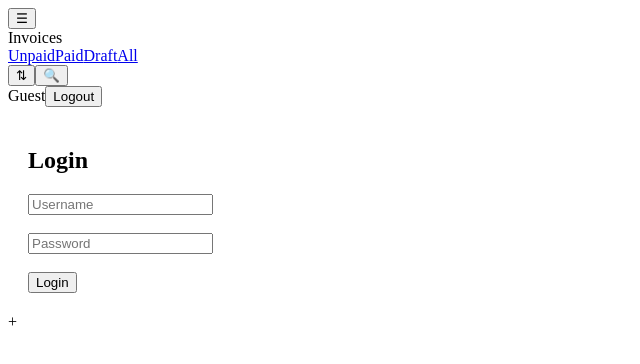
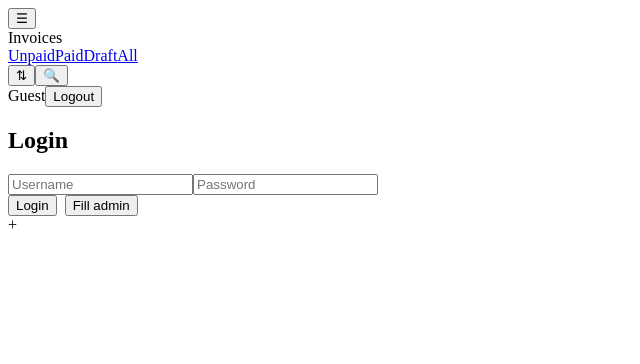
Before and after one commit to gitApr01/blood-test-app, a React app in the folder frontend/: page / in a window 1280 px wide. Shown: the top 364 px of the page, without its empty margins (0-640 px from the left). Built offline with nearby package versions, Linux system fonts and the light colour scheme; the HTML template or start-up script is replaced by a standard one.

Commit message:
Update Login.js

```diff
--- a/frontend/src/pages/Login.js
+++ b/frontend/src/pages/Login.js
@@ -1,49 +1,36 @@
+// frontend/src/pages/Login.js
 import React, { useState } from "react";
 import { useNavigate } from "react-router-dom";
+import API from "../api";
 
-function Login() {
-  const navigate = useNavigate();
-
+export default function Login({ onLogin }) {
   const [username, setUsername] = useState("");
   const [password, setPassword] = useState("");
+  const nav = useNavigate();
 
-  const loginUser = async () => {
-    const res = await fetch("https://blood-test-app.onrender.com/login", {
-      method: "POST",
-      headers: { "Content-Type": "application/json" },
-      body: JSON.stringify({ username, password }),
-    });
-
-    const data = await res.json();
-
-    if (data.success) {
-      localStorage.setItem("username", data.username);
-      localStorage.setItem("role", data.role);
-      navigate("/tests");
+  const submit = async (e) => {
+    e?.preventDefault();
+    const res = await API.login(username, password);
+    if (res && res.success) {
+      const user = { username: res.username, id: res.id, role: res.role };
+      onLogin && onLogin(user);
+      nav("/tests");
     } else {
-      alert("Invalid username or password");
+      alert(res?.message || "Invalid username or password");
     }
   };
 
   return (
-    <div style={{ padding: 20 }}>
+    <div className="card login-card">
       <h2>Login</h2>
-
-      <input
-        type="text"
-        placeholder="Username"
-        onChange={(e) => setUsername(e.target.value)}
-      /><br /><br />
-
-      <input
-        type="password"
-        placeholder="Password"
-        onChange={(e) => setPassword(e.target.value)}
-      /><br /><br />
-
-      <button onClick={loginUser}>Login</button>
+      <form onSubmit={submit}>
+        <input className="input" placeholder="Username" value={username} onChange={e=>setUsername(e.target.value)} />
+        <input className="input" type="password" placeholder="Password" value={password} onChange={e=>setPassword(e.target.value)} />
+        <div style={{display:'flex',gap:8}}>
+          <button className="btn primary" type="submit">Login</button>
+          <button className="btn" type="button" onClick={()=>{ setUsername("admin"); setPassword("admin123"); }}>Fill admin</button>
+        </div>
+      </form>
     </div>
   );
 }
-
-export default Login;
```
